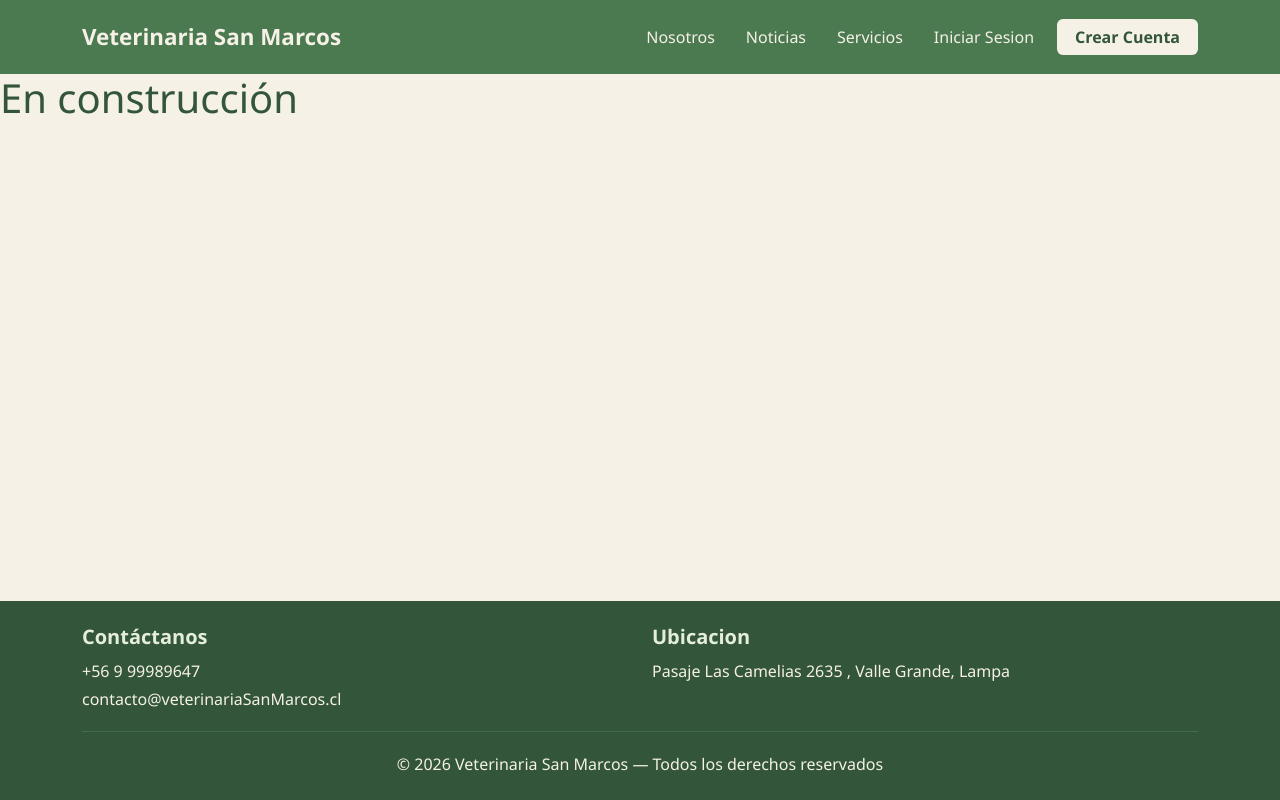
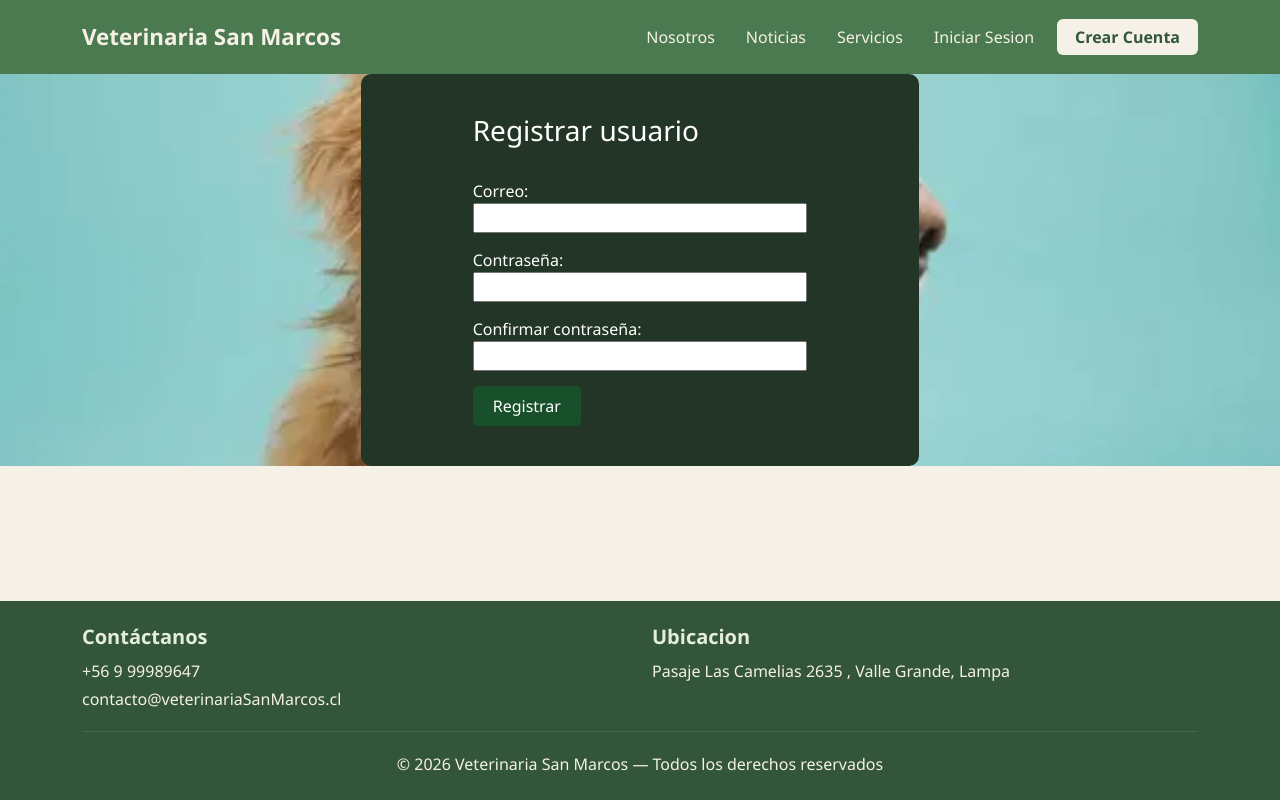
Before and after one commit to josemartinez2000/SanMarcos, a React (Vite) app: page /registro in a window 1280 px wide. Built offline with nearby package versions, Linux system fonts and the light colour scheme.

Commit message:
modified:   src/molecules/CampoFormulario.tsx 	modified:   src/organism/FormularioLogin.tsx 	modified:   src/organism/FormularioRegistro.tsx 	modified:   src/pages/Login.tsx 	modified:   src/pages/Registro.tsx

```diff
--- a/src/molecules/CampoFormulario.tsx
+++ b/src/molecules/CampoFormulario.tsx
@@ -0,0 +1,17 @@
+import Input from '../atoms/Input';
+
+interface CampoProps {
+  label: string;
+  tipo: string;
+  valor: string;
+  onChange: (e: React.ChangeEvent<HTMLInputElement>) => void;
+}
+
+export default function CampoFormulario({ label, tipo, valor, onChange }: CampoProps) {
+  return (
+    <div>
+      <label>{label}</label><br />
+      <Input tipo={tipo} valor={valor} onChange={onChange} />
+    </div>
+  );
+}
--- a/src/organism/FormularioLogin.tsx
+++ b/src/organism/FormularioLogin.tsx
@@ -0,0 +1,58 @@
+import { useState } from 'react';
+import { useNavigate } from 'react-router-dom';
+import CampoFormulario from '../molecules/CampoFormulario';
+import Boton from '../atoms/Boton';
+
+export default function FormularioLogin() {
+  // useState reemplaza a document.getElementById().value
+  const [correo, setCorreo] = useState('');
+  const [clave, setClave] = useState('');
+
+  // useNavigate reemplaza a window.location.href
+  const navigate = useNavigate();
+
+  const ingreso = (e: React.MouseEvent<HTMLButtonElement>) => {
+    e.preventDefault(); // Evita que la página se recargue
+
+    let formatoadmin = /^[^\s@]+@+sanmarcosadmin\.[^\s@]+$/;
+    let formatocliente = /^[^\s@]+@[^\s@]+\.[^\s@]+$/;
+
+    if (clave === "" || correo === "") {
+      alert("Complete todos los campos");
+      return;
+    }
+
+    if (formatoadmin.test(correo)) {
+      alert("Sesión iniciada como Administrador");
+
+    } else if (formatocliente.test(correo)) {
+      navigate('/'); // Redirige a la página principal
+    } else {
+      alert("Correo invalido");
+    }
+  };
+
+  return (
+    <section className="tarjeta-opcion" style={{ width: '50%', backgroundColor: '#223526', margin: 'auto', padding: '40px', color: 'white', borderRadius: '10px' }}>
+      <div style={{ marginLeft: '15%', marginRight: '15%' }}>
+        <h3 style={{ color: 'white' }}>Inicie Sesión</h3>
+        <br />
+        <form>
+          <CampoFormulario
+            label="Correo:"
+            tipo="email"
+            valor={correo}
+            onChange={(e) => setCorreo(e.target.value)}
+          />
+          <CampoFormulario
+            label="Contraseña:"
+            tipo="password"
+            valor={clave}
+            onChange={(e) => setClave(e.target.value)}
+          />
+          <Boton texto="Ingresar" onClick={ingreso} />
+        </form>
+      </div>
+    </section>
+  );
+}
--- a/src/organism/FormularioRegistro.tsx
+++ b/src/organism/FormularioRegistro.tsx
@@ -0,0 +1,66 @@
+import { useState } from 'react';
+import { useNavigate } from 'react-router-dom';
+import CampoFormulario from '../molecules/CampoFormulario';
+import Boton from '../atoms/Boton';
+
+export default function FormularioRegistro() {
+  const [correo, setCorreo] = useState('');
+  const [clave, setClave] = useState('');
+  const [clave2, setClave2] = useState('');
+
+  const navigate = useNavigate();
+
+  const registro = (e: React.MouseEvent<HTMLButtonElement>) => {
+    e.preventDefault();
+
+    let formatocliente = /^[^\s@]+@[^\s@]+\.[^\s@]+$/;
+
+    if (clave === "" || correo === "" || clave2 === "") {
+      alert("Complete todos los campos");
+      return;
+    }
+
+    if (formatocliente.test(correo)) {
+      if (clave !== clave2) {
+        alert("Contraseñas no coinciden");
+        return;
+      } else {
+        alert("Cuenta creada con éxito");
+        navigate('/'); // Redirige a la página principal
+      }
+    } else {
+      alert("Correo invalido");
+      return;
+    }
+  };
+
+  return (
+    <section className="tarjeta-opcion" style={{ width: '50%', backgroundColor: '#223526', margin: 'auto', padding: '40px', color: 'white', borderRadius: '10px' }}>
+      <div style={{ marginLeft: '15%', marginRight: '15%' }}>
+        <h3 style={{ color: 'white' }}>Registrar usuario</h3>
+        <br />
+        <form>
+          <CampoFormulario
+            label="Correo:"
+            tipo="email"
+            valor={correo}
+            onChange={(e) => setCorreo(e.target.value)}
+          />
+          <CampoFormulario
+            label="Contraseña:"
+            tipo="password"
+            valor={clave}
+            onChange={(e) => setClave(e.target.value)}
+          />
+          <CampoFormulario
+            label="Confirmar contraseña:"
+            tipo="password"
+            valor={clave2}
+            onChange={(e) => setClave2(e.target.value)}
+          />
+          <Boton texto="Registrar" onClick={registro} />
+        </form>
+      </div>
+    </section>
+  );
+}
--- a/src/pages/Login.tsx
+++ b/src/pages/Login.tsx
@@ -1,3 +1,19 @@
-export default function NombreDeLaPagina() {
-  return <h1>En construcción</h1>;
+import FormularioLogin from '../organism/FormularioLogin';
+
+export default function Login() {
+  return (
+    <div style={{
+      backgroundImage: "url('/img/perrologin.jpg')",
+      backgroundSize: 'cover',
+      backgroundPosition: 'center',
+      backgroundRepeat: 'no-repeat',
+      flex: 1,
+      display: 'flex',
+      alignItems: 'center'
+    }}>
+      <div className="container">
+        <FormularioLogin />
+      </div>
+    </div>
+  );
 }
--- a/src/pages/Registro.tsx
+++ b/src/pages/Registro.tsx
@@ -1,3 +1,19 @@
-export default function NombreDeLaPagina() {
-  return <h1>En construcción</h1>;
+import FormularioRegistro from '../organism/FormularioRegistro';
+
+export default function Registro() {
+  return (
+    <div style={{
+      backgroundImage: "url('/img/perrocrear.jpg')",
+      backgroundSize: 'cover',
+      backgroundPosition: 'center',
+      backgroundRepeat: 'no-repeat',
+      flex: 1,
+      display: 'flex',
+      alignItems: 'center'
+    }}>
+      <div className="container">
+        <FormularioRegistro />
+      </div>
+    </div>
+  );
 }
```
